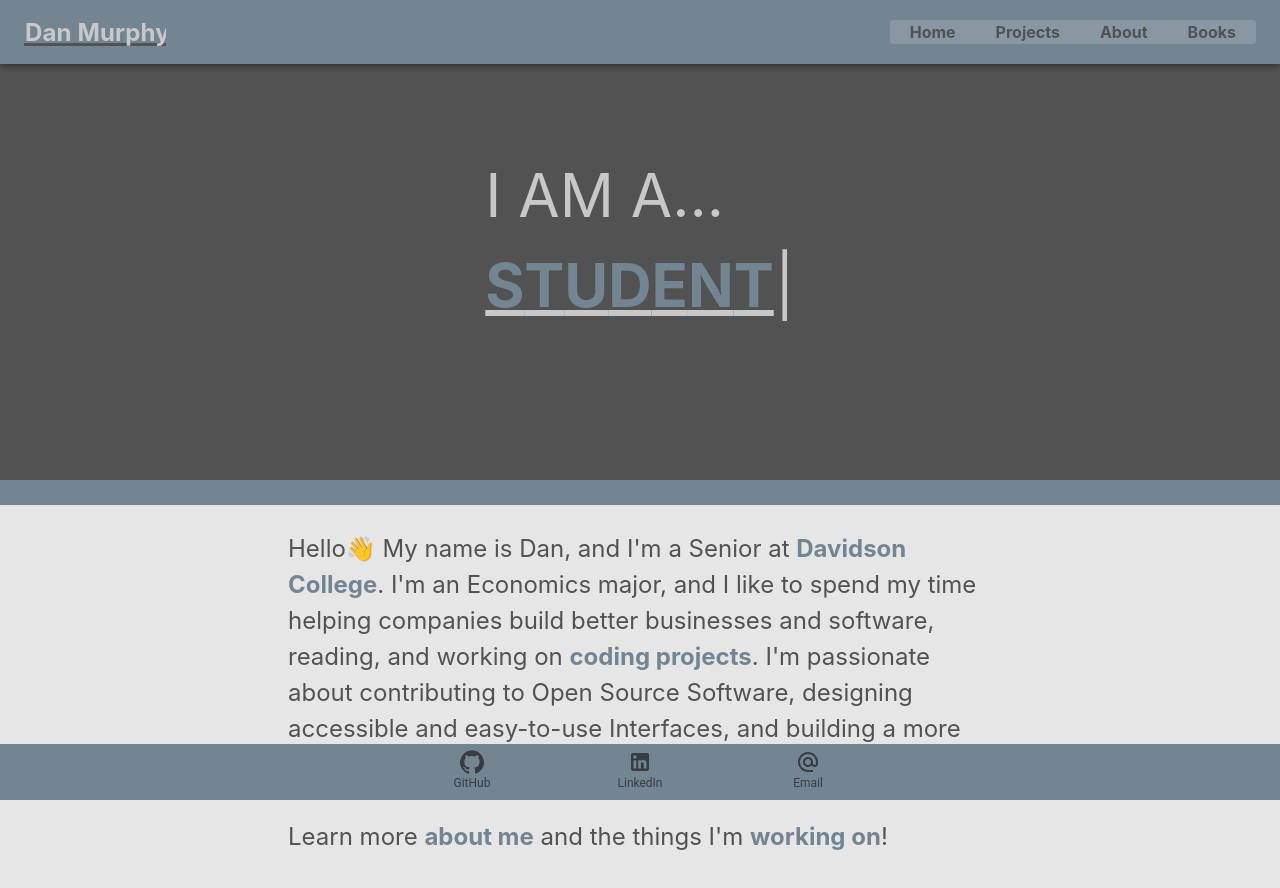
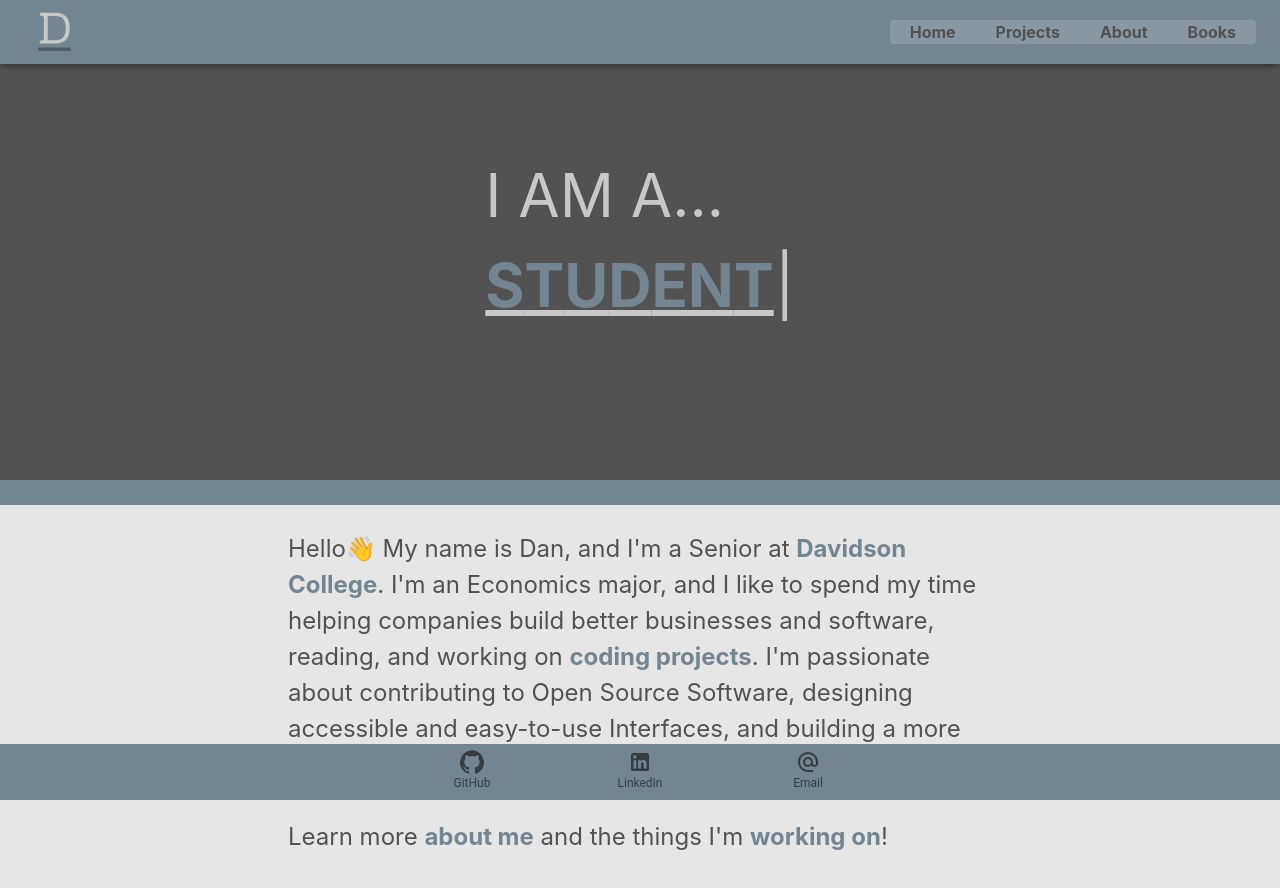
Before and after one commit to danmurphy1217/website, a React (Create React App) app: page / in a window 1280 px wide. Shown: the top 888 px of the page. Built offline with nearby package versions, Linux system fonts and the light colour scheme.

Commit message:
update logo

```diff
--- a/src/components/Logo.js
+++ b/src/components/Logo.js
@@ -2,45 +2,23 @@ export default function Logo() {
   return (
     <a href="/">
       <svg
-        width="142px"
-        height="29px"
-        viewBox="0 0 142 29"
-        version="1.1"
+        width="61"
+        height="45"
+        viewBox="0 0 61 62"
+        fill="none"
         xmlns="http://www.w3.org/2000/svg"
-        class="logo"
+        className="svg-transform"
       >
-        <title>Dan Murphy Website Logo</title>
-        <g
-          id="Page-1"
-          stroke="none"
-          stroke-width="1"
-          fill="none"
-          fill-rule="evenodd"
-        >
-          <g id="Group" transform="translate(1.000000, 0.000000)">
-            <line
-              x1="0.5"
-              y1="26.5"
-              x2="139.5"
-              y2="26.5"
-              id="Line"
-              stroke="#525252"
-              stroke-width="3"
-              stroke-linecap="square"
-            ></line>
-            <text
-              id="Dan-Murphy"
-              font-family="-apple-system, BlinkMacSystemFont, sans-serif"
-              font-size="24"
-              font-weight="bold"
-              fill="#C8C8C8"
-            >
-              <tspan x="0" y="23">
-                Dan Murphy
-              </tspan>
-            </text>
-          </g>
-        </g>
+        <path
+          d="M32.585 3.84C38.0823 3.84 42.6083 5.43133 46.163 8.614C49.7177 11.7967 51.495 17.1907 51.495 24.796C51.495 32.5253 49.7177 38.002 46.163 41.226C42.6083 44.4087 38.0823 46 32.585 46H10.327V42.59L15.907 40.668V9.172L10.327 7.374V3.84H32.585ZM21.239 8.304V41.536H31.283C34.383 41.536 36.987 41.0813 39.095 40.172C41.203 39.2213 42.8563 37.5267 44.055 35.088C45.295 32.608 45.915 29.1773 45.915 24.796C45.915 20.4973 45.295 17.1493 44.055 14.752C42.8563 12.3133 41.203 10.6393 39.095 9.73C36.987 8.77933 34.383 8.304 31.283 8.304H21.239Z"
+          fill="#C8C8C8"
+        />
+        <path
+          opacity="0.3"
+          d="M8 54L39.6071 54L53 54"
+          stroke="black"
+          stroke-width="5"
+        />
       </svg>
     </a>
   );
```
Also changed, not shown: src/components/archives/Logo.js (added, +47 -0 lines), public/Icon.png, 1 other file (tests, documents, lock files or other folders).
